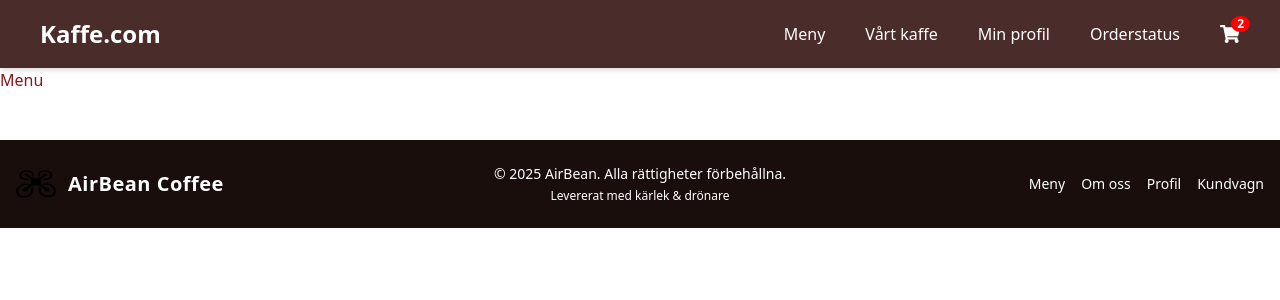
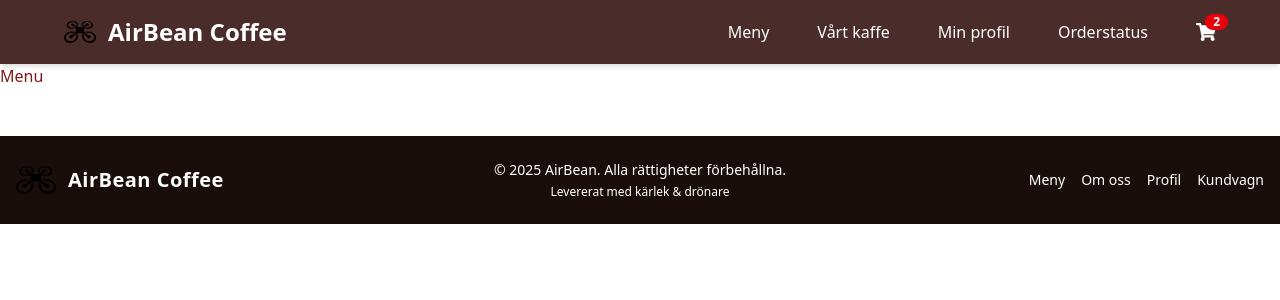
Before and after one commit to Team-Umea/AirbeanApi, a React (Vite) app in the folder client/airbeanclient/: page / in a window 1280 px wide. Shown: the top 300 px of the page. Built offline with nearby package versions, Linux system fonts and the light colour scheme; no server answers.

Commit message:
Navbar refactored to use Tailwind, logo/h1 now link to "/", added logo

```diff
--- a/client/airbeanclient/src/components/footer/footer.jsx
+++ b/client/airbeanclient/src/components/footer/footer.jsx
@@ -22,22 +22,34 @@ const Footer = () => (
       <nav className="flex justify-center lg:justify-end">
         <ul className="flex flex-col md:flex-row gap-4 text-sm items-center">
           <li>
-            <Link to="/" className="hover:underline underline-offset-4">
+            <Link
+              to="/"
+              className="hover:underline underline-offset-4 hover:text-yellow-400 transition-colors"
+            >
               Meny
             </Link>
           </li>
           <li>
-            <Link to="/about" className="hover:underline underline-offset-4">
+            <Link
+              to="/about"
+              className="hover:underline underline-offset-4 hover:text-yellow-400 transition-colors"
+            >
               Om oss
             </Link>
           </li>
           <li>
-            <Link to="/profil" className="hover:underline underline-offset-4">
+            <Link
+              to="/profil"
+              className="hover:underline underline-offset-4 hover:text-yellow-400 transition-colors"
+            >
               Profil
             </Link>
           </li>
           <li>
-            <Link to="/cart" className="hover:underline underline-offset-4">
+            <Link
+              to="/cart"
+              className="hover:underline underline-offset-4 hover:text-yellow-400 transition-colors"
+            >
               Kundvagn
             </Link>
           </li>
--- a/client/airbeanclient/src/components/navbar/navbar.css
+++ /dev/null
@@ -1,65 +0,0 @@
-.navbar {
-  background-color: #4a2c2a;
-  color: white;
-  padding: 1rem 2rem;
-  box-shadow: 0 2px 5px rgba(0, 0, 0, 0.15);
-}
-
-.navbar-links {
-  display: flex;
-  align-items: center;
-  gap: 1rem;
-}
-
-.navbar-container {
-  display: flex;
-  justify-content: space-between;
-  align-items: center;
-  max-width: 1200px;
-  margin: 0 auto;
-}
-
-.navbar-logo {
-  font-size: 1.5rem;
-  font-weight: bold;
-}
-
-.navbar-links a {
-  margin-left: 1.5rem;
-  color: white;
-  text-decoration: none;
-  transition: color 0.2s ease;
-}
-
-.navbar-links a:hover {
-  color: #fbbf24;
-}
-
-
-.cart-icon {
-  margin-left: 10px;
-  transition: transform 0.2s;
-}
-
-.cart-icon:hover {
-  transform: scale(1.1);
-}
-
-.cart-link {
-  position: relative;
-  display: inline-flex;
-  align-items: center;
-}
-
-.cart-badge {
-  position: absolute;
-  top: -8px;
-  right: -10px;
-  background-color: red;
-  color: white;
-  font-size: 12px;
-  padding: 2px 6px;
-  border-radius: 50%;
-  font-weight: bold;
-  line-height: 1;
-}
--- a/client/airbeanclient/src/components/navbar/navbar.jsx
+++ b/client/airbeanclient/src/components/navbar/navbar.jsx
@@ -1,27 +1,76 @@
 import { Link } from "react-router-dom";
-import "../../components/navbar/navbar.css";
 import { FaShoppingCart } from "react-icons/fa";
 import { useSelector } from "react-redux";
+import drone from "../../assets/drone.svg";
 
 export default function Navbar() {
   const cartItemCount = 2;
-
   const isAuthenticated = useSelector((state) => state.auth.isAuthenticated);
 
   return (
-    <nav className="navbar">
-      <div className="navbar-container">
-        <h1 className="navbar-logo">Kaffe.com</h1>
-        <div className="navbar-links">
-          <Link to="/meny">Meny</Link>
-          <Link to="/about">Vårt kaffe</Link>
-          <Link to="/profil">Min profil</Link>
-          <Link to="/orderstatus">Orderstatus</Link>
-          {isAuthenticated && <Link to="/register">Skapa konto</Link>}
-          {isAuthenticated && <Link to="/login">Logga in</Link>}
-          <Link to="/cart" className="cart-link">
-            <FaShoppingCart size={20} />
-            {cartItemCount > 0 && <span className="cart-badge">{cartItemCount}</span>}
+    <nav className="bg-[#4a2c2a] text-white py-4 px-8 shadow-md">
+      <div className="flex justify-between items-center max-w-6xl mx-auto">
+        <Link
+          to="/"
+          className="flex items-center hover:opacity-80 transition-opacity"
+        >
+          <img src={drone} alt="AirBean Drone Logo" className="w-8 h-8 mr-3" />
+          <h1 className="text-2xl font-bold">AirBean Coffee</h1>
+        </Link>
+        <div className="flex items-center gap-6">
+          <Link
+            to="/meny"
+            className="ml-6 hover:text-yellow-400 transition-colors"
+          >
+            Meny
+          </Link>
+          <Link
+            to="/about"
+            className="ml-6 hover:text-yellow-400 transition-colors"
+          >
+            Vårt kaffe
+          </Link>
+          <Link
+            to="/profil"
+            className="ml-6 hover:text-yellow-400 transition-colors"
+          >
+            Min profil
+          </Link>
+          <Link
+            to="/orderstatus"
+            className="ml-6 hover:text-yellow-400 transition-colors"
+          >
+            Orderstatus
+          </Link>
+          {isAuthenticated && (
+            <Link
+              to="/register"
+              className="ml-6 hover:text-yellow-400 transition-colors"
+            >
+              Skapa konto
+            </Link>
+          )}
+          {isAuthenticated && (
+            <Link
+              to="/login"
+              className="ml-6 hover:text-yellow-400 transition-colors"
+            >
+              Logga in
+            </Link>
+          )}
+          <Link
+            to="/cart"
+            className="relative inline-flex items-center ml-6 group"
+          >
+            <FaShoppingCart
+              size={20}
+              className="transition-transform group-hover:scale-110"
+            />
+            {cartItemCount > 0 && (
+              <span className="absolute -top-2 -right-3 bg-red-600 text-white text-xs px-2 py-0.5 rounded-full font-bold leading-none">
+                {cartItemCount}
+              </span>
+            )}
           </Link>
         </div>
       </div>
```
